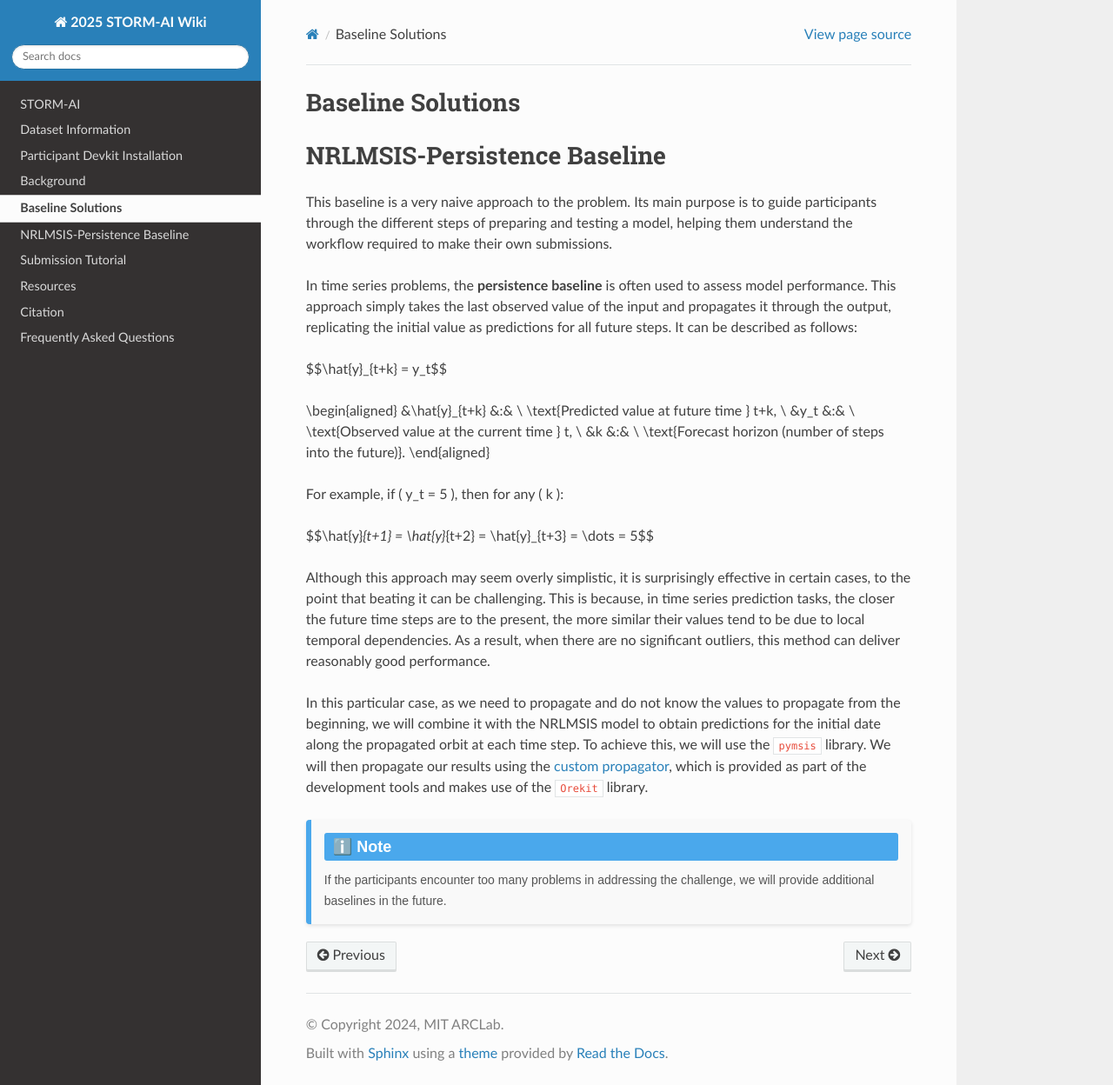
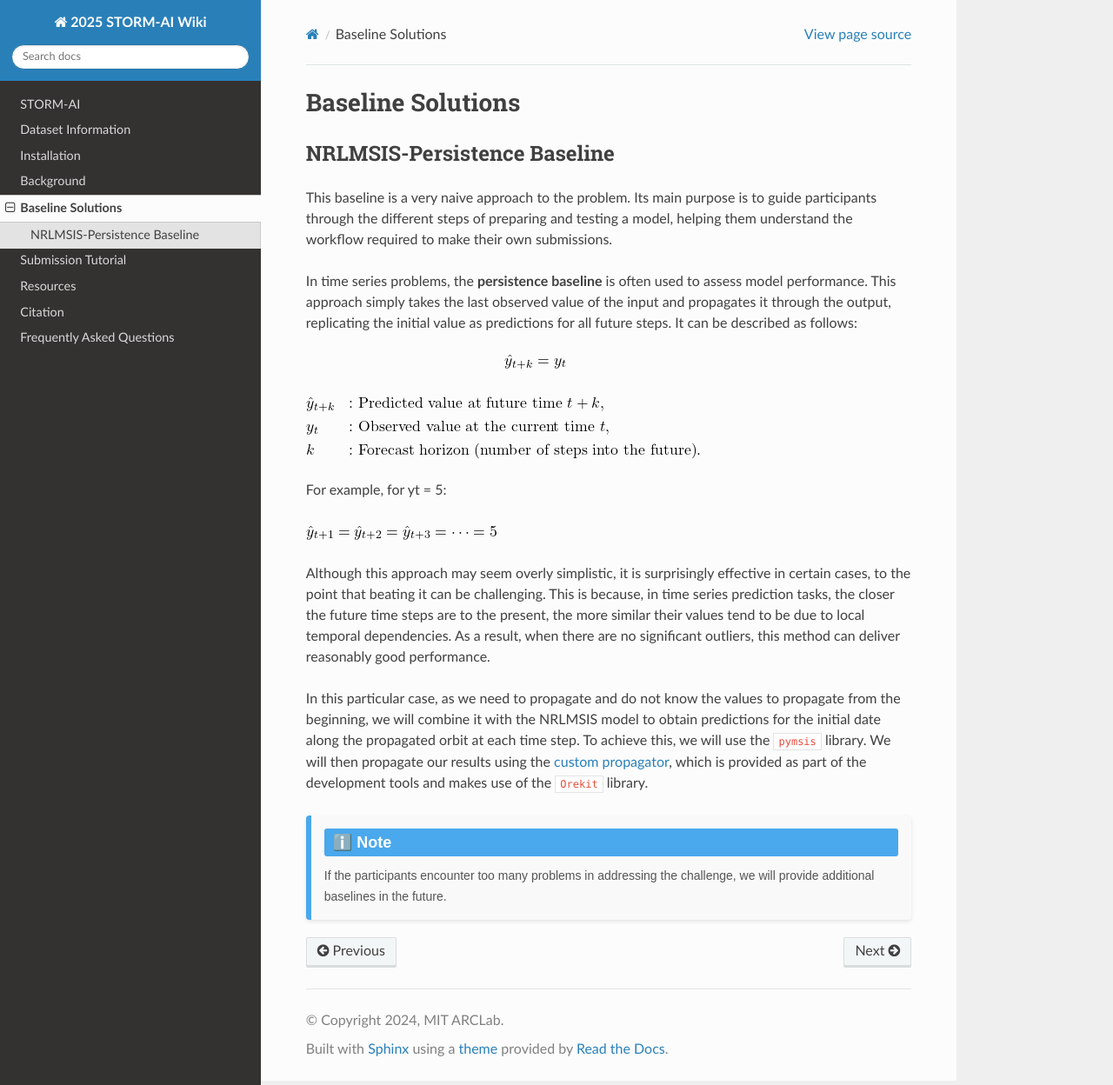
Before and after one commit to olgupila/STORM-AI-devkit-2025, a Sphinx documentation site: the page built from docs/baseline.md, in a window 1280 px wide and 1248 px high. Shown: the whole window at 87% size. Built offline with Sphinx 7.4.7 and the Read the Docs theme 3.1.0, drawn with Linux system fonts in a browser that asks for light colours; pages that are not in the unit, such as notebooks, are missing from menus.

Commit message:
bug fix in baseline

```diff
--- a/docs/baseline.md
+++ b/docs/baseline.md
@@ -1,26 +1,17 @@
 # Baseline Solutions
 
-# NRLMSIS-Persistence Baseline
+## NRLMSIS-Persistence Baseline
 
 This baseline is a very naive approach to the problem. Its main purpose is to guide participants through the different steps of preparing and testing a model, helping them understand the workflow required to make their own submissions.
 
 In time series problems, the **persistence baseline** is often used to assess model performance. This approach simply takes the last observed value of the input and propagates it through the output, replicating the initial value as predictions for all future steps. It can be described as follows:
 
-$$\hat{y}_{t+k} = y_t$$
+![Persistence Formulae](_img/PersistenceForm.png)
+
+For example, for yt = 5:
 
 
-\begin{aligned}
-    &\hat{y}_{t+k} &:& \ \text{Predicted value at future time } t+k, \\
-    &y_t           &:& \ \text{Observed value at the current time } t, \\
-    &k             &:& \ \text{Forecast horizon (number of steps into the future)}.
-\end{aligned}
-
-
-For example, if \( y_t = 5 \), then for any \( k \):
-
-
-$$\hat{y}_{t+1} = \hat{y}_{t+2} = \hat{y}_{t+3} = \dots = 5$$
-
+![Persistence Example](_img/PersistenceExample.png)
 
 Although this approach may seem overly simplistic, it is surprisingly effective in certain cases, to the point that beating it can be challenging. This is because, in time series prediction tasks, the closer the future time steps are to the present, the more similar their values tend to be due to local temporal dependencies. As a result, when there are no significant outliers, this method can deliver reasonably good performance.
 
--- a/docs/installation.md
+++ b/docs/installation.md
@@ -1,4 +1,4 @@
-# Participant Devkit Installation
+# Installation
 
 Components of the STORM-AI Devkit will continue to be released and documented here throughout Phase 0 and will be available in full by the launch of Phase 1 on December 16th.
 
```
Also changed, not shown: docs/_img/PersistenceExample.png (added), docs/_img/PersistenceForm.png (added), 1 other file.
